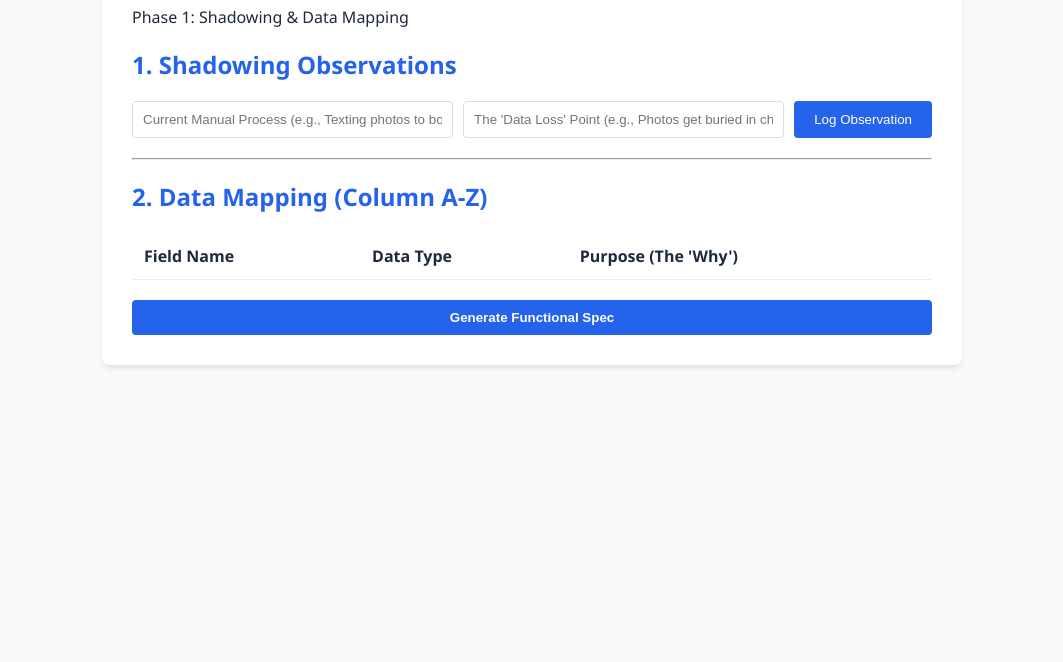
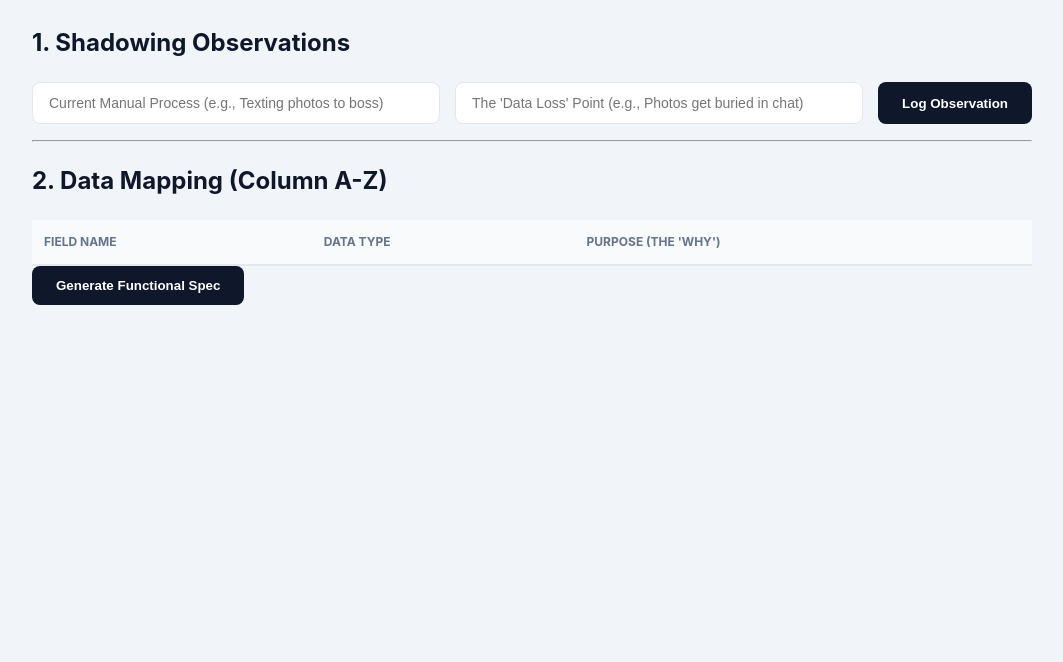
Before and after one commit to miklamx/full-stack-intake, a plain HTML site: page index.html in a window 1280 px wide. Shown: the part 138-800 px from the top of the page, without its empty margins (108-1171 px from the left). Drawn offline with Linux system fonts and the light colour scheme.

Commit message:
Refactor CSS variables and update styles

```diff
--- a/style.css
+++ b/style.css
@@ -1,18 +1,107 @@
 :root {
-    --primary: #2563eb;
-    --bg: #f8fafc;
-    --text: #1e293b;
+    --primary: #0f172a;    /* Deep Slate */
+    --accent: #3b82f6;     /* Modern Blue */
+    --success: #10b981;    /* Emerald */
+    --bg: #f1f5f9;         /* Soft Gray */
+    --card: #ffffff;
+    --border: #e2e8f0;
 }
 
-body { font-family: 'Segoe UI', sans-serif; background: var(--bg); color: var(--text); padding: 20px; }
-.container { max-width: 800px; margin: 0 auto; background: white; padding: 30px; border-radius: 8px; box-shadow: 0 4px 6px -1px rgba(0,0,0,0.1); }
+body {
+    font-family: 'Inter', -apple-system, sans-serif;
+    background-color: var(--bg);
+    color: var(--primary);
+    line-height: 1.6;
+    margin: 0;
+    padding: 40px 20px;
+}
 
-h1, h2 { color: var(--primary); }
-.input-group { display: flex; gap: 10px; margin-bottom: 20px; }
-input { flex: 1; padding: 10px; border: 1px solid #ddd; border-radius: 4px; }
+.container {
+    max-width: 1000px;
+    margin: 0 auto;
+}
 
-table { width: 100%; border-collapse: collapse; margin-top: 20px; }
-th, td { text-align: left; padding: 12px; border-bottom: 1px solid #eee; }
+header {
+    margin-bottom: 40px;
+    border-left: 5px solid var(--accent);
+    padding-left: 20px;
+}
 
-button { background: var(--primary); color: white; border: none; padding: 10px 20px; border-radius: 4px; cursor: pointer; }
-.export-btn { margin-top: 20px; width: 100%; font-weight: bold; }
+h1 { font-size: 2rem; margin: 0; letter-spacing: -0.02em; }
+p { color: #64748b; margin-top: 5px; }
+
+/* The Action Cards */
+.card {
+    background: var(--card);
+    border: 1px solid var(--border);
+    border-radius: 12px;
+    padding: 24px;
+    margin-bottom: 24px;
+    box-shadow: 0 1px 3px rgba(0,0,0,0.1);
+}
+
+.input-group {
+    display: grid;
+    grid-template-columns: 1fr 1fr auto;
+    gap: 15px;
+}
+
+input, select {
+    padding: 12px 16px;
+    border: 1px solid var(--border);
+    border-radius: 8px;
+    font-size: 14px;
+    transition: border 0.2s;
+}
+
+input:focus {
+    outline: none;
+    border-color: var(--accent);
+    box-shadow: 0 0 0 3px rgba(59, 130, 246, 0.1);
+}
+
+button {
+    background: var(--primary);
+    color: white;
+    border: none;
+    padding: 12px 24px;
+    border-radius: 8px;
+    font-weight: 600;
+    cursor: pointer;
+    transition: transform 0.1s, background 0.2s;
+}
+
+button:hover { background: #1e293b; }
+button:active { transform: scale(0.98); }
+
+/* Table Styling */
+table {
+    width: 100%;
+    border-collapse: separate;
+    border-spacing: 0;
+    margin-top: 20px;
+}
+
+th {
+    background: #f8fafc;
+    text-align: left;
+    padding: 12px;
+    font-size: 12px;
+    text-transform: uppercase;
+    color: #64748b;
+    border-bottom: 2px solid var(--border);
+}
+
+td {
+    padding: 16px 12px;
+    border-bottom: 1px solid var(--border);
+}
+
+.observation-item {
+    background: #f8fafc;
+    padding: 12px;
+    border-radius: 6px;
+    margin-bottom: 10px;
+    border-left: 3px solid var(--accent);
+    list-style: none;
+}
```
